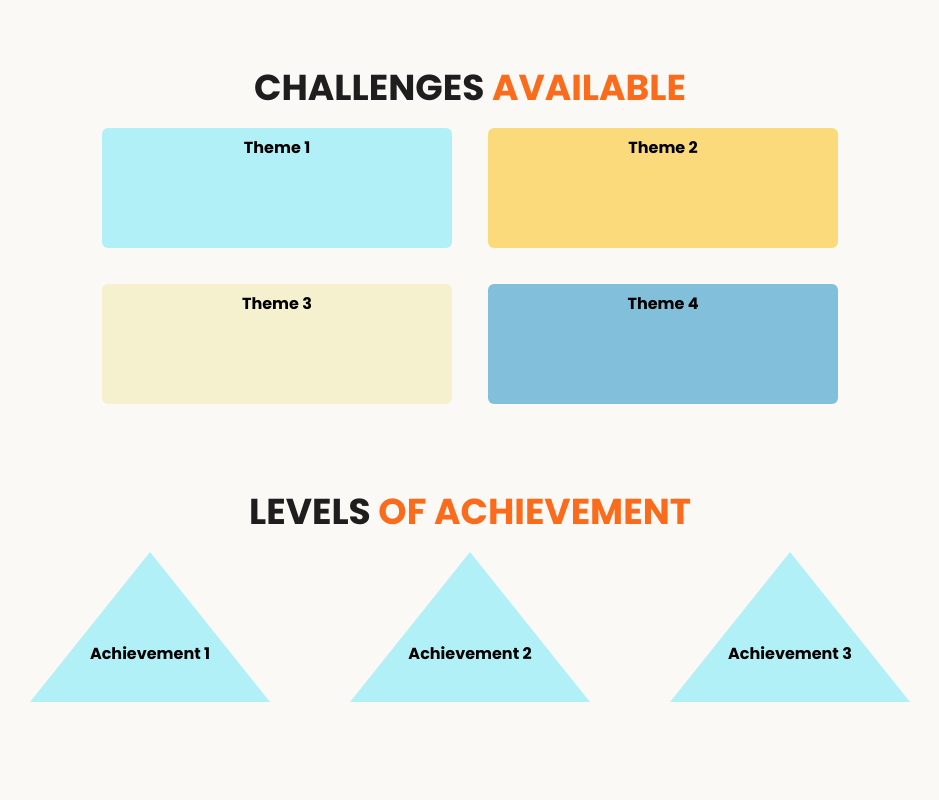
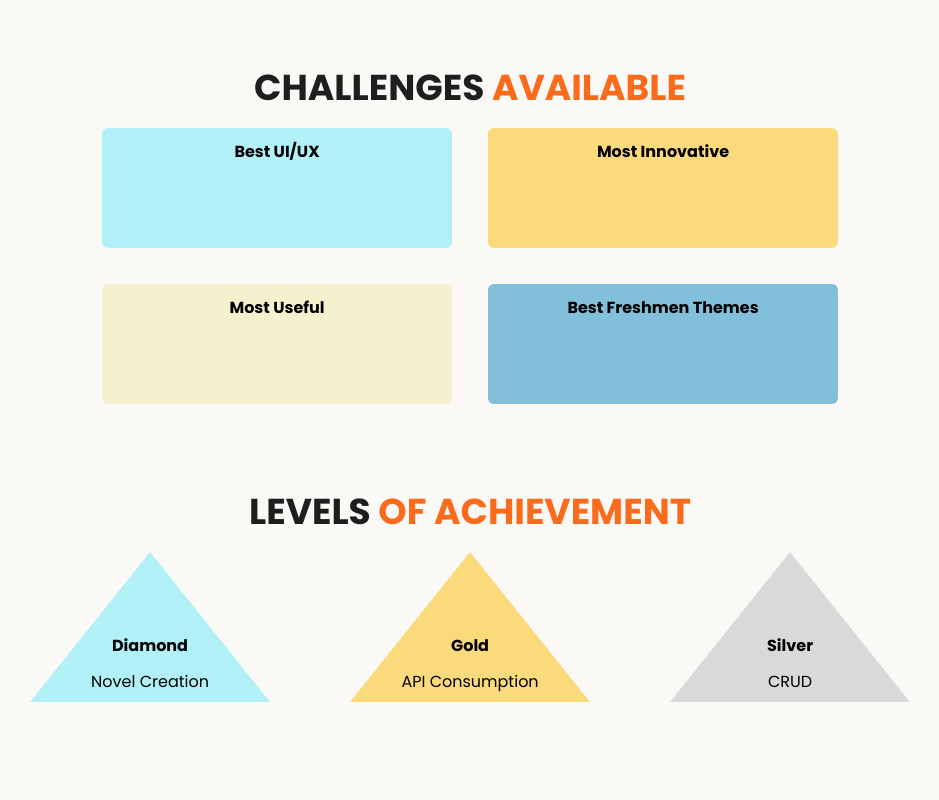
Before and after one commit to DevHub-iLab/summerbuild-2025, a React (Vite) app: page / in a window 1280 px wide. Shown: the part 900-1700 px from the top of the page, without its empty margins (170-1109 px from the left). Built offline with nearby package versions, Linux system fonts and the light colour scheme; the HTML template or start-up script is replaced by a standard one.

Commit message:
mobile resizing for components

```diff
--- a/src/components/Body/About/AboutCard.jsx
+++ b/src/components/Body/About/AboutCard.jsx
@@ -1,7 +1,7 @@
 // will make it dynamic and accept parameters from the parent component
 function AboutCard(){
     return(
-        <div className='bg-[#F5F0CD] md:max-w-[750px] sm:max-w-[500px] max-w-[350px] h-auto p-5 mt-3 mx-auto grid md:grid-cols-2 rounded-2xl
+        <div className='bg-[#F5F0CD] md:max-w-[750px] sm:max-w-[500px] max-w-[325px] h-auto p-5 mt-3 mx-auto grid md:grid-cols-2 rounded-2xl
         transition-all duration-300 ease-in-out transform hover:scale-105
         hover:shadow-lg hover:shadow-gray-400'>
             <img className='' src='' alt='PlaceHolder'></img>
--- a/src/components/Body/Achievement/Achievement.jsx
+++ b/src/components/Body/Achievement/Achievement.jsx
@@ -13,9 +13,9 @@ function Achievement(){
             </h1>
             {/* Desktop View */}
             <div className='hidden md:flex w-auto justify-center mt-5 mx-2'>
-                <AchievementCard color='#B1F0F7' text='Achievement 1'/>
-                <AchievementCard color='#B1F0F7' text='Achievement 2'/>
-                <AchievementCard color='#B1F0F7' text='Achievement 3'/>
+                <AchievementCard color='#B1F0F7' level='Diamond' description='Novel Creation'/>
+                <AchievementCard color='#FADA7A' level='Gold' description='API Consumption'/>
+                <AchievementCard color='#D9D9D9' level='Silver' description='CRUD'/>
             </div>
 
             {/* Mobile View - Auto-Swiping Carousel */}
@@ -28,16 +28,16 @@ function Achievement(){
                     spaceBetween={10}
                     slidesPerView={1}
                     centeredSlides={true}
-                    className="w-full max-w-xs flex items-center justify-center"
+                    className='w-full max-w-xs flex items-center justify-center'
                 >
                     <SwiperSlide>
-                        <AchievementCard color="#B1F0F7" text="Achievement 1" />
+                        <AchievementCard color='#B1F0F7' level='Diamond' description='Novel Creation'/>
                     </SwiperSlide>
                     <SwiperSlide>
-                        <AchievementCard color="#B1F0F7" text="Achievement 2" />
+                        <AchievementCard color='#FADA7A' level='Gold' description='API Consumption'/>
                     </SwiperSlide>
                     <SwiperSlide>
-                        <AchievementCard color="#B1F0F7" text="Achievement 3" />
+                        <AchievementCard color='#D9D9D9' level='Silver' description='CRUD'/>
                     </SwiperSlide>
                 </Swiper>
             </div>
--- a/src/components/Body/Achievement/AchievementCard.jsx
+++ b/src/components/Body/Achievement/AchievementCard.jsx
@@ -7,7 +7,8 @@ function AchievementCard(props){
                 border-r-[120px] border-r-transparent"
                 style={{ borderBottomColor: props.color || 'transparent'}}>
             </div>
-            <p className='relative bottom-15 font-bold text-center'>{props.text || 'PlaceHolder'}</p>
+            <h1 className='relative bottom-17 font-bold text-center'>{props.level || 'PlaceHolder'}</h1>
+            <p className='relative text-center bottom-14'>{props.description}</p>
         </div>
     )
 }
--- a/src/components/Body/Challenge/Challenge.jsx
+++ b/src/components/Body/Challenge/Challenge.jsx
@@ -8,10 +8,10 @@ function Challenge(){
                 <span className='text-[#FA6B1C]'>available</span>
             </h1>
             <div className='mt-3 grid grid-cols-1 md:grid-cols-2 gap-5 max-w-[1000px] justify-items-center'>
-                <ChallengeCard color='#B1F0F7' text='Theme 1'/>
-                <ChallengeCard color='#FADA7A' text='Theme 2'/>
-                <ChallengeCard color='#F5F0CD' text='Theme 3'/>
-                <ChallengeCard color='#81BFDA' text='Theme 4'/>
+                <ChallengeCard color='#B1F0F7' text='Best UI/UX'/>
+                <ChallengeCard color='#FADA7A' text='Most Innovative'/>
+                <ChallengeCard color='#F5F0CD' text='Most Useful'/>
+                <ChallengeCard color='#81BFDA' text='Best Freshmen Themes'/>
             </div>
         </div>
     )
--- a/src/components/Body/Challenge/ChallengeCard.jsx
+++ b/src/components/Body/Challenge/ChallengeCard.jsx
@@ -1,10 +1,10 @@
 function ChallengeCard(props){
     return(
-        <div className='rounded-md text-center w-[350px] h-30 m-2
+        <div className='rounded-md text-center sm:w-[350px] w-[325px] h-30 m-2
         transition-all duration-300 ease-in-out transform hover:scale-105
         hover:shadow-lg hover:shadow-gray-400'
         style={{ backgroundColor: props.color || 'transparent'}}>
-            <h1 className='font-bold p-2'>{props.text || 'Default Challenge'}</h1>
+            <h1 className='font-bold mt-1 p-2'>{props.text || 'Default Challenge'}</h1>
         </div>
     )
 }
--- a/src/components/Body/FAQ/FAQCard.jsx
+++ b/src/components/Body/FAQ/FAQCard.jsx
@@ -9,7 +9,7 @@ function FAQCard(props) {
     };
 
     return (
-        <div className="flex flex-col rounded-xl md:text-[25px] sm:text-[20px] text-[15px] bg-white m-3 px-5 py-3 transition-all duration-300 ease-in-out">
+        <div className="flex flex-col rounded-xl md:text-[25px] sm:text-[20px] text-[15px] bg-white m-3 p-3 transition-all duration-300 ease-in-out">
             <div className="flex items-center cursor-pointer" onClick={handleArrow}>
                 <div className="md:h-[25px] sm:h-[18px] h-[15px] pr-1 transition-transform duration-300">
                     {!arrow ? <IoIosArrowForward size="auto" /> : <IoIosArrowDown size="auto" />}
--- a/src/components/Body/FAQ/FAQExt.jsx
+++ b/src/components/Body/FAQ/FAQExt.jsx
@@ -1,6 +1,6 @@
 function FAQExt(props) {
     return (
-        <div className="flex-col rounded-xl md:text-[25px] sm:text-[20px] text-[15px] text-center bg-[rgb(245,240,205)] mt-20 md:w-[750px] sm:w-[600px] w-[400px] p-6 mx-auto transition-all duration-300 ease-in-out transform hover:scale-105 hover:shadow-lg hover:shadow-gray-400">
+        <div className="flex-col rounded-xl md:text-[25px] sm:text-[20px] text-[15px] text-center bg-[rgb(245,240,205)] mt-20 md:w-[750px] sm:w-[600px] w-[325px] p-6 mx-auto transition-all duration-300 ease-in-out transform hover:scale-105 hover:shadow-lg hover:shadow-gray-400">
             <h1 className="pb-2 font-semibold text-center italic text-[#81BFDA]">
                 {props.header}
             </h1>
--- a/src/components/Body/FAQ/FAQTopic.jsx
+++ b/src/components/Body/FAQ/FAQTopic.jsx
@@ -5,7 +5,7 @@ function FAQTopic(props){
     return (
         <div>
           {props.active === "General" && (
-            <div className="flex flex-col justify-center m-auto rounded-xl bg-[#81BFDA] md:w-[750px] sm:w-[600px] w-[350px]">
+            <div className="flex flex-col justify-center m-auto rounded-xl bg-[#81BFDA] md:w-[750px] sm:w-[600px] w-[325px]">
               <FAQCard
                 question="Who can participate in SummerBuild 2025?"
                 answer="SummerBuild 2025 is open to all CCDS students, no matter the study year or course! Join now and start building!"
@@ -16,7 +16,7 @@ function FAQTopic(props){
           )}
 
           {props.active === "Registration" && (
-            <div className="flex flex-col justify-center m-auto rounded-xl bg-[#81BFDA] md:w-[750px] sm:w-[600px] w-[350px]">
+            <div className="flex flex-col justify-center m-auto rounded-xl bg-[#81BFDA] md:w-[750px] sm:w-[600px] w-[325px]">
               <FAQCard
                 question="How do I register for the event?"
                 answer="Answer"
@@ -27,7 +27,7 @@ function FAQTopic(props){
           )}
 
           {props.active === "Resources" && (
-            <div className="flex flex-col justify-center m-auto rounded-xl bg-[#81BFDA] md:w-[750px] sm:w-[600px] w-[350px]">
+            <div className="flex flex-col justify-center m-auto rounded-xl bg-[#81BFDA] md:w-[750px] sm:w-[600px] w-[325px]">
               <FAQCard
                 question="Where can I find event resources?"
                 answer="Answer"
--- a/src/components/Body/Prizes/PrizesCard.jsx
+++ b/src/components/Body/Prizes/PrizesCard.jsx
@@ -1,6 +1,6 @@
 function PrizesCard(props){
     return(
-        <div className='rounded-md text-center w-[350px] h-30 mx-2
+        <div className='rounded-md text-center sm:w-[350px] w-[325px] h-30 mx-2
         transition-all duration-300 ease-in-out transform hover:scale-105
         hover:shadow-lg hover:shadow-gray-400'
         style={{ backgroundColor: props.color || 'transparent'}}>
--- a/src/components/Body/Sponsor/Sponsor.jsx
+++ b/src/components/Body/Sponsor/Sponsor.jsx
@@ -7,7 +7,7 @@ function Sponsor(){
                 <span className="text-[#FA6B1C]">supported </span>
                 <span className="text-[#1E1E1E]">by</span>
             </h1>
-            <div className='mt-5 max-w-[1000px]'>
+            <div className='mt-5 max-w-[325px]'>
                 <SponsorCard color='#B1F0F7' text='CCDS Innovation Lab' imgSrc=''/>
             </div>
         </div>
```
